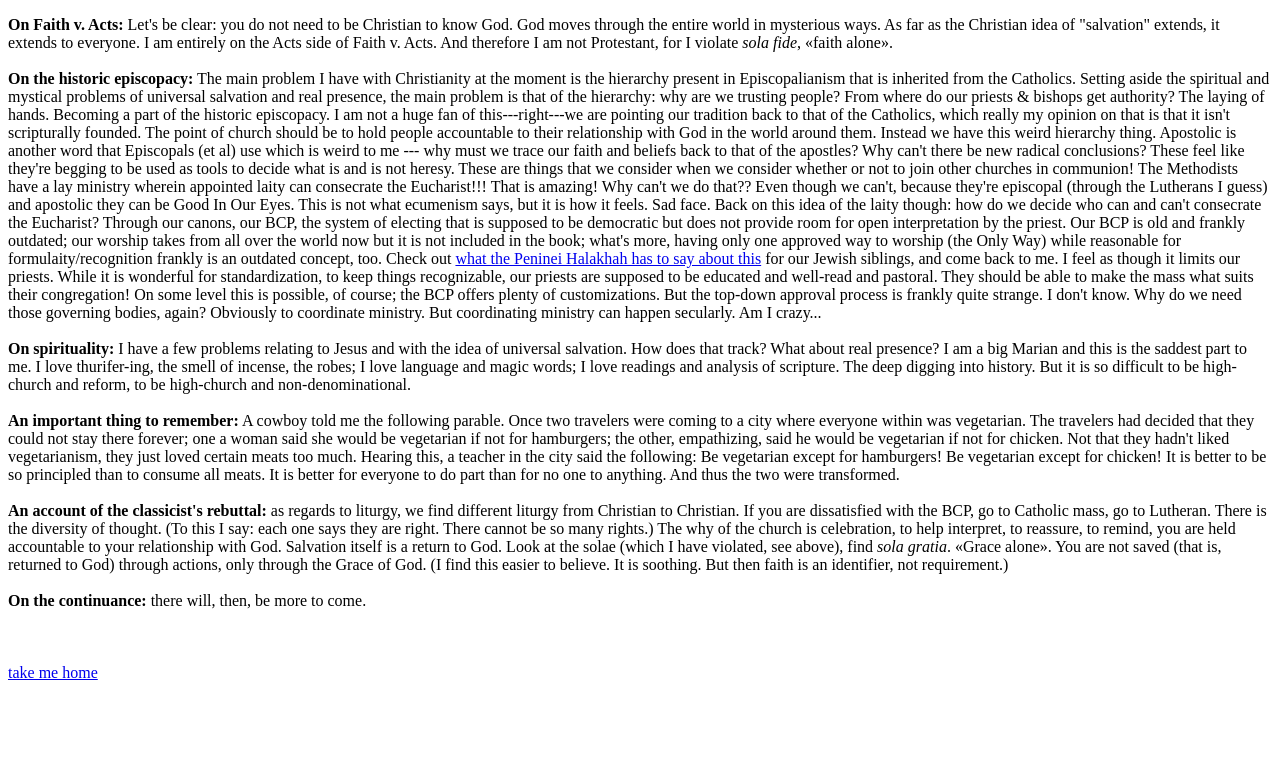
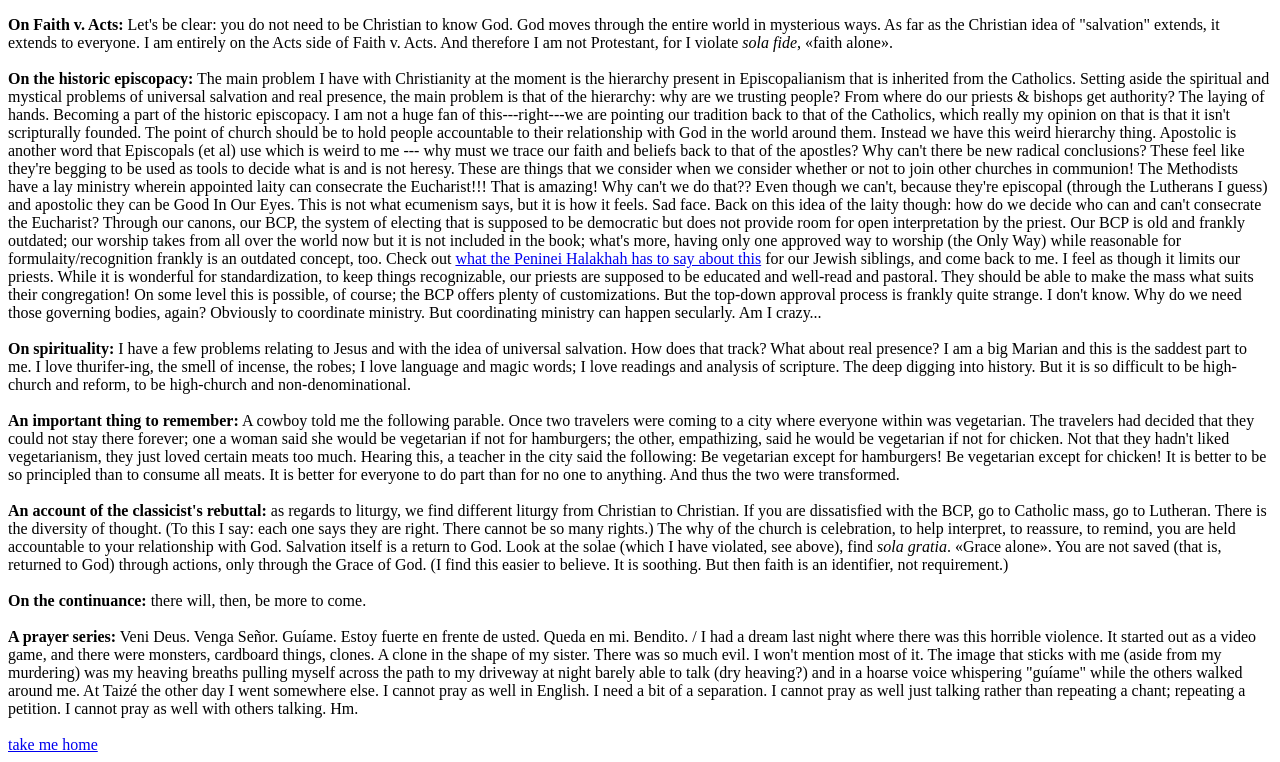
Before and after one commit to pajamaclaws21/pajamaclaws21.github.io, a plain HTML site: page weblog/egodeath.html in a window 1280 px wide. Shown: the part 345-1107 px from the top of the page. Before the commit the page ends 1035 px from the top, so only its background shows below. Drawn offline with Linux system fonts and the light colour scheme.

Commit message:
subir cambios

```diff
--- a/weblog/egodeath.html
+++ b/weblog/egodeath.html
@@ -30,6 +30,8 @@
 
         <b>On the continuance:</b> there will, then, be more to come. <br><br>
 
+        <b>A prayer series:</b> Veni Deus. Venga Señor. Guíame. Estoy fuerte en frente de usted. Queda en mi. Bendito. / I had a dream last night where there was this horrible violence. It started out as a video game, and there were monsters, cardboard things, clones. A clone in the shape of my sister. There was so much evil. I won't mention most of it. The image that sticks with me (aside from my murdering) was my heaving breaths pulling myself across the path to my driveway at night barely able to talk (dry heaving?) and in a hoarse voice whispering "guíame" while the others walked around me. At Taizé the other day I went somewhere else. I cannot pray as well in English. I need a bit of a separation. I cannot pray as well just talking rather than repeating a chant; repeating a petition. I cannot pray as well with others talking. Hm.
+
         <br><br>
         <a href="/">take me home</a>
     </body>
```
